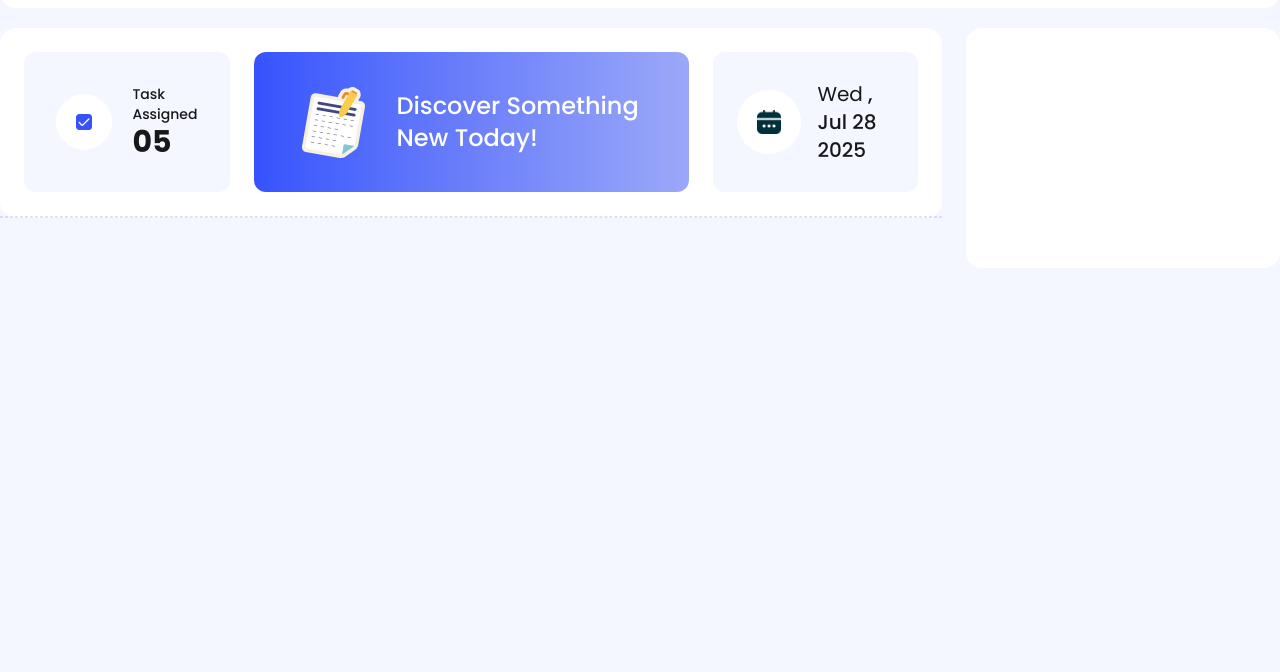
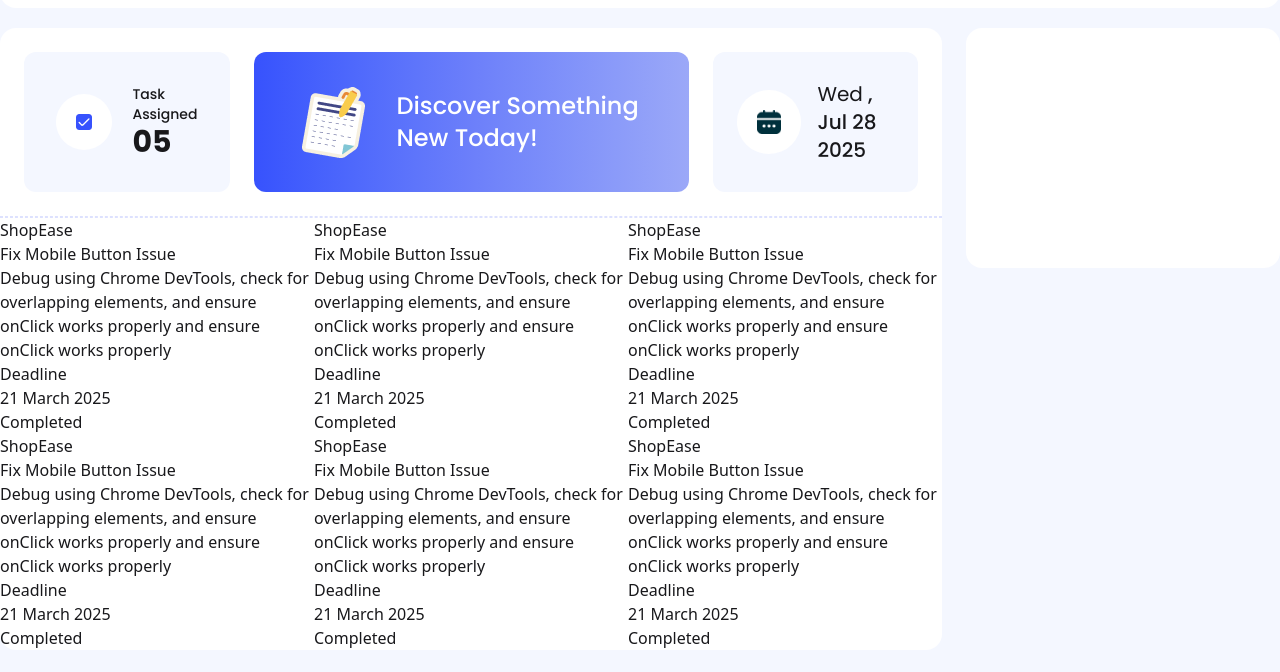
Before and after one commit to KMR756/dev-board-a5, a plain HTML site: page index.html in a window 1280 px wide. Shown: the part 128-800 px from the top of the page. Drawn offline with nearby package versions, Linux system fonts and the light colour scheme.

Commit message:
cheate card stracture

```diff
--- a/index.html
+++ b/index.html
@@ -108,8 +108,128 @@
               class="w-full border divide-dashed border-dashed border-[#3751fd2a]"
             ></div>
             <!-- horizontal line end -->
+            <!-- main card start  -->
+            <div class="grid grid-cols-3">
+              <!-- single card  -->
+              <div>
+                <div>
+                  <p>ShopEase</p>
+                  <h3>Fix Mobile Button Issue</h3>
+                  <p>
+                    Debug using Chrome DevTools, check for overlapping elements,
+                    and ensure onClick works properly and ensure onClick works
+                    properly
+                  </p>
+                </div>
+                <div>
+                  <div>
+                    <p>Deadline</p>
+                    <h3>21 March 2025</h3>
+                  </div>
+                  <div><button>Completed</button></div>
+                </div>
+              </div>
+              <!-- single card  -->
+              <div>
+                <div>
+                  <p>ShopEase</p>
+                  <h3>Fix Mobile Button Issue</h3>
+                  <p>
+                    Debug using Chrome DevTools, check for overlapping elements,
+                    and ensure onClick works properly and ensure onClick works
+                    properly
+                  </p>
+                </div>
+                <div>
+                  <div>
+                    <p>Deadline</p>
+                    <h3>21 March 2025</h3>
+                  </div>
+                  <div><button>Completed</button></div>
+                </div>
+              </div>
+              <!-- single card  -->
+              <div>
+                <div>
+                  <p>ShopEase</p>
+                  <h3>Fix Mobile Button Issue</h3>
+                  <p>
+                    Debug using Chrome DevTools, check for overlapping elements,
+                    and ensure onClick works properly and ensure onClick works
+                    properly
+                  </p>
+                </div>
+                <div>
+                  <div>
+                    <p>Deadline</p>
+                    <h3>21 March 2025</h3>
+                  </div>
+                  <div><button>Completed</button></div>
+                </div>
+              </div>
+              <!-- single card  -->
+              <div>
+                <div>
+                  <p>ShopEase</p>
+                  <h3>Fix Mobile Button Issue</h3>
+                  <p>
+                    Debug using Chrome DevTools, check for overlapping elements,
+                    and ensure onClick works properly and ensure onClick works
+                    properly
+                  </p>
+                </div>
+                <div>
+                  <div>
+                    <p>Deadline</p>
+                    <h3>21 March 2025</h3>
+                  </div>
+                  <div><button>Completed</button></div>
+                </div>
+              </div>
+              <!-- single card  -->
+              <div>
+                <div>
+                  <p>ShopEase</p>
+                  <h3>Fix Mobile Button Issue</h3>
+                  <p>
+                    Debug using Chrome DevTools, check for overlapping elements,
+                    and ensure onClick works properly and ensure onClick works
+                    properly
+                  </p>
+                </div>
+                <div>
+                  <div>
+                    <p>Deadline</p>
+                    <h3>21 March 2025</h3>
+                  </div>
+                  <div><button>Completed</button></div>
+                </div>
+              </div>
+              <!-- single card  -->
+              <div>
+                <div>
+                  <p>ShopEase</p>
+                  <h3>Fix Mobile Button Issue</h3>
+                  <p>
+                    Debug using Chrome DevTools, check for overlapping elements,
+                    and ensure onClick works properly and ensure onClick works
+                    properly
+                  </p>
+                </div>
+                <div>
+                  <div>
+                    <p>Deadline</p>
+                    <h3>21 March 2025</h3>
+                  </div>
+                  <div><button>Completed</button></div>
+                </div>
+              </div>
+              <!-- single card end -->
+            </div>
+            <!-- main card end  -->
             <!-- task assign container part end -->
           </div>
+
           <!-- dashboard end  -->
         </section>
         <!-- dashboard container end  -->
```
